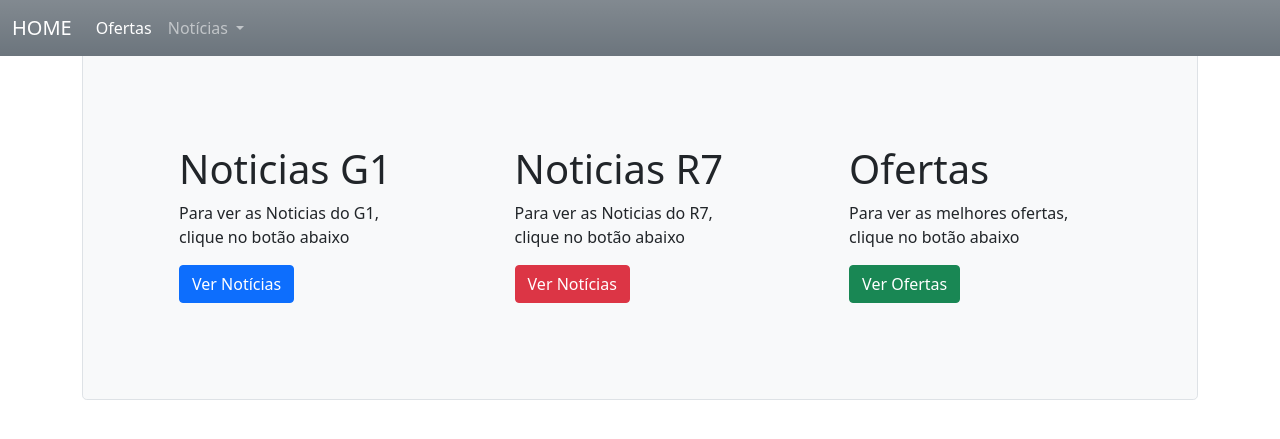
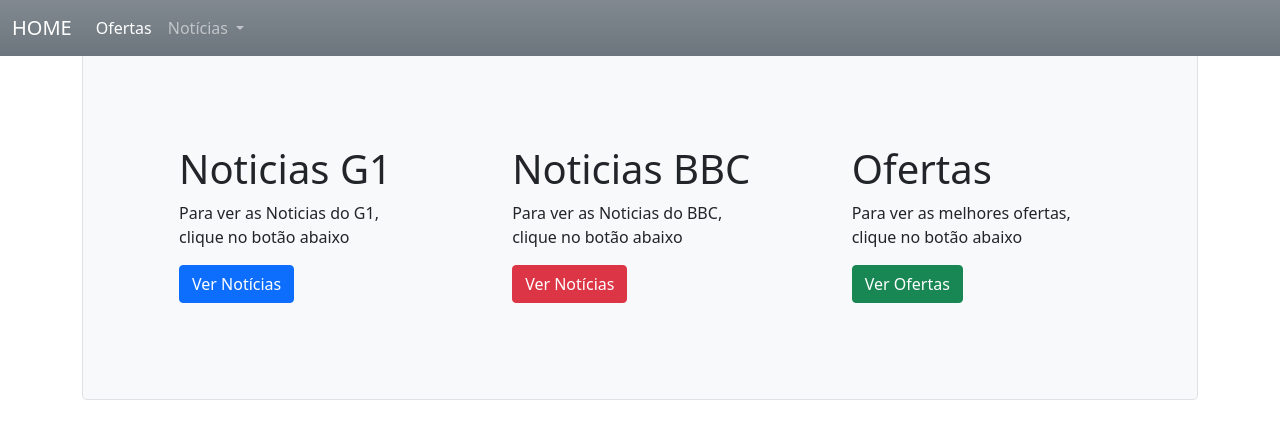
Before and after one commit to JoseNeto46/PID_News, a Django app: page / in a window 1280 px wide. Shown: the top 439 px of the page. Run offline with Django 3.2, Linux system fonts and the light colour scheme.

Commit message:
Ajustes BBC

```diff
--- a/noticias/urls.py
+++ b/noticias/urls.py
@@ -4,5 +4,5 @@ from . import views
 urlpatterns = [
     path('', views.index, name='index'),
     path('noticias/g1/', views.exibe_noticia_g1, name='noticias_g1'),
-    path('noticias/r7/', views.exibe_noticia_r7, name='noticias_r7'),
+    path('noticias/bbc/', views.exibe_noticia_bbc, name='noticias_bbc'),
 ]
--- a/noticias/views.py
+++ b/noticias/views.py
@@ -41,7 +41,7 @@ def exibe_noticia_g1(request):
     return render(request, 'noticias_g1.html', {'conteudo': noticias_g1('https://g1.globo.com/')})
 
 
-def noticias_r7(link):
+def noticias_bbc(link):
     lista_noticias = []
     response = requests.get(link)
 
@@ -49,16 +49,16 @@ def noticias_r7(link):
 
     site = BeautifulSoup(content, 'html.parser')
 
-    noticias = site.findAll('div', attrs={'class': 'widget-8x1-e'})
+    noticias = site.findAll('ul', attrs={'class': 'e57qer20 bbc-10m7ymo eom0ln50'})
 
     for noticia in noticias:
 
         # titulo
-        titulo = noticia.find('a', attrs={'class': 'r7-flex-hat__description'})
+        titulo = noticia.find('a', attrs={'class': 'bbc-1fxtbkn evnt13t0'})
         print(titulo['href'])
 
         # subtitulo
-        subtitulo = noticia.find('h3', attrs={'class': 'r7-flex-title-h5'})
+        subtitulo = noticia.find('p', attrs={'class': 'bbc-166eyoy e1tfxkuo1'})
 
         if subtitulo:
             print(subtitulo.text)
@@ -71,5 +71,5 @@ def noticias_r7(link):
     return lista_noticias
 
 
-def exibe_noticia_r7(request):
-    return render(request, 'noticias_r7.html', {'conteudo': noticias_r7('https://www.r7.com/')})
+def exibe_noticia_bbc(request):
+    return render(request, 'noticias_bbc.html', {'conteudo': noticias_bbc('https://www.bbc.com/portuguese')})
--- a/templates/base.html
+++ b/templates/base.html
@@ -24,7 +24,7 @@
                         </a>
                         <ul class="dropdown-menu" aria-labelledby="navbarDropdown">
                           <li><a class="dropdown-item" href="{% url 'noticias_g1' %}">G1</a></li>
-                          <li><a class="dropdown-item" href="{% url 'noticias_r7' %}">R7</a></li>
+                          <li><a class="dropdown-item" href="{% url 'noticias_bbc' %}">BBC</a></li>
                         </ul>
                     </li>
 
--- a/templates/index.html
+++ b/templates/index.html
@@ -9,9 +9,9 @@
                 <a class="btn btn-primary" href="{% url 'noticias_g1' %}">Ver Notícias</a>
             </div>
             <div class="m-5">
-                <h1>Noticias R7</h1>
-                <p>Para ver as Noticias do R7, clique no botão abaixo</p>
-                <a class="btn btn-danger" href="{% url 'noticias_r7' %}">Ver Notícias</a>
+                <h1>Noticias BBC</h1>
+                <p>Para ver as Noticias do BBC, clique no botão abaixo</p>
+                <a class="btn btn-danger" href="{% url 'noticias_bbc' %}">Ver Notícias</a>
             </div>
             <div class="m-5">
                 <h1>Ofertas</h1>
--- a/templates/noticias_r7.html
+++ b/templates/noticias_bbc.html
@@ -1,5 +1,5 @@
 {% extends 'base.html' %}
-{% block title %}Noticias R7{% endblock %}
+{% block title %}Noticias BBC{% endblock %}
 {% block content %}
 
         <div class="h-100 p-5 bg-light border rounded-3 my-5">
@@ -10,7 +10,7 @@
                 {% if noticia.1 %}
                     <p>Subtítulo: {{ noticia.1 }}</p>
                 {% endif %}
-                <p>Link: <a href="{{ noticia.2 }}" target="_blank">{{ noticia.2 }}</a></p>
+                <p>Link: <a href="{{ noticia.2 }}" target="_blank">https://www.bbc.com{{ noticia.2 }}</a></p>
             </div>
             <hr>
             <br>
```
